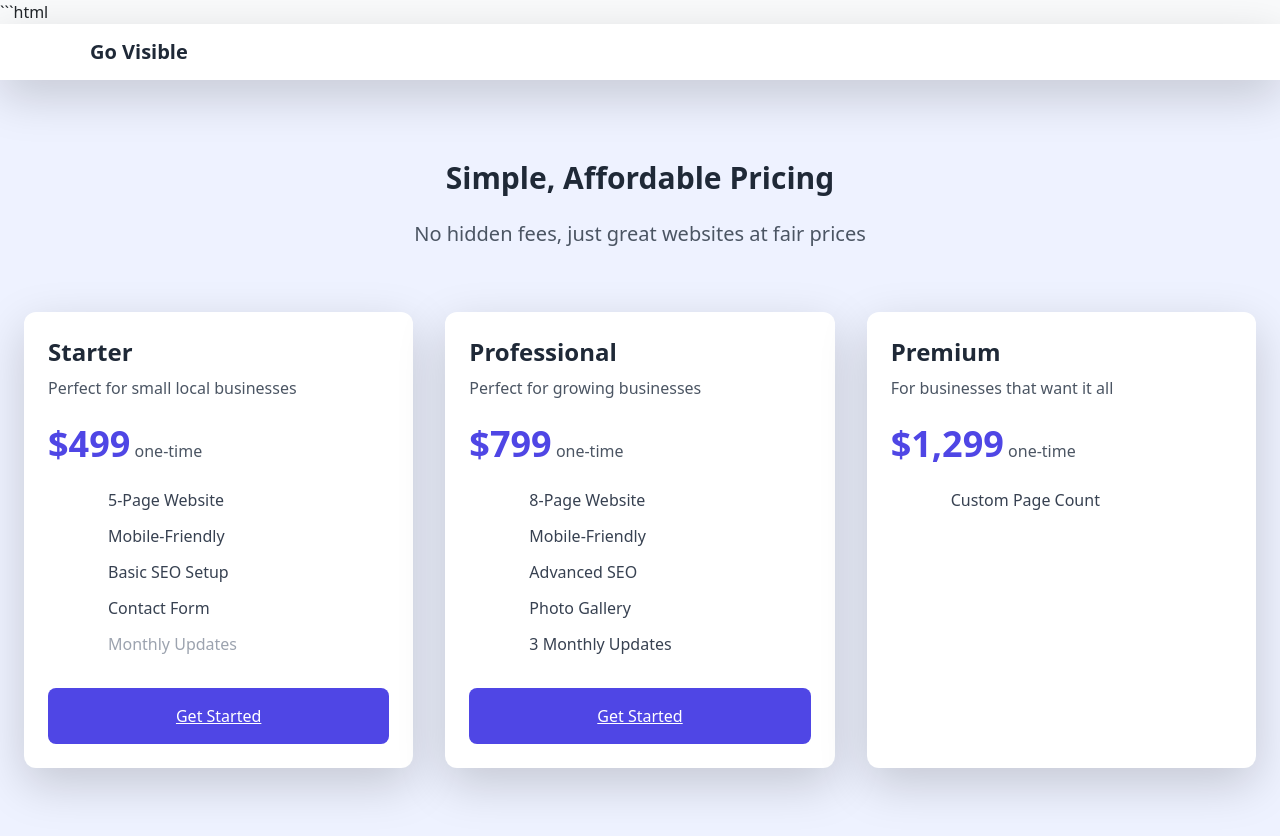
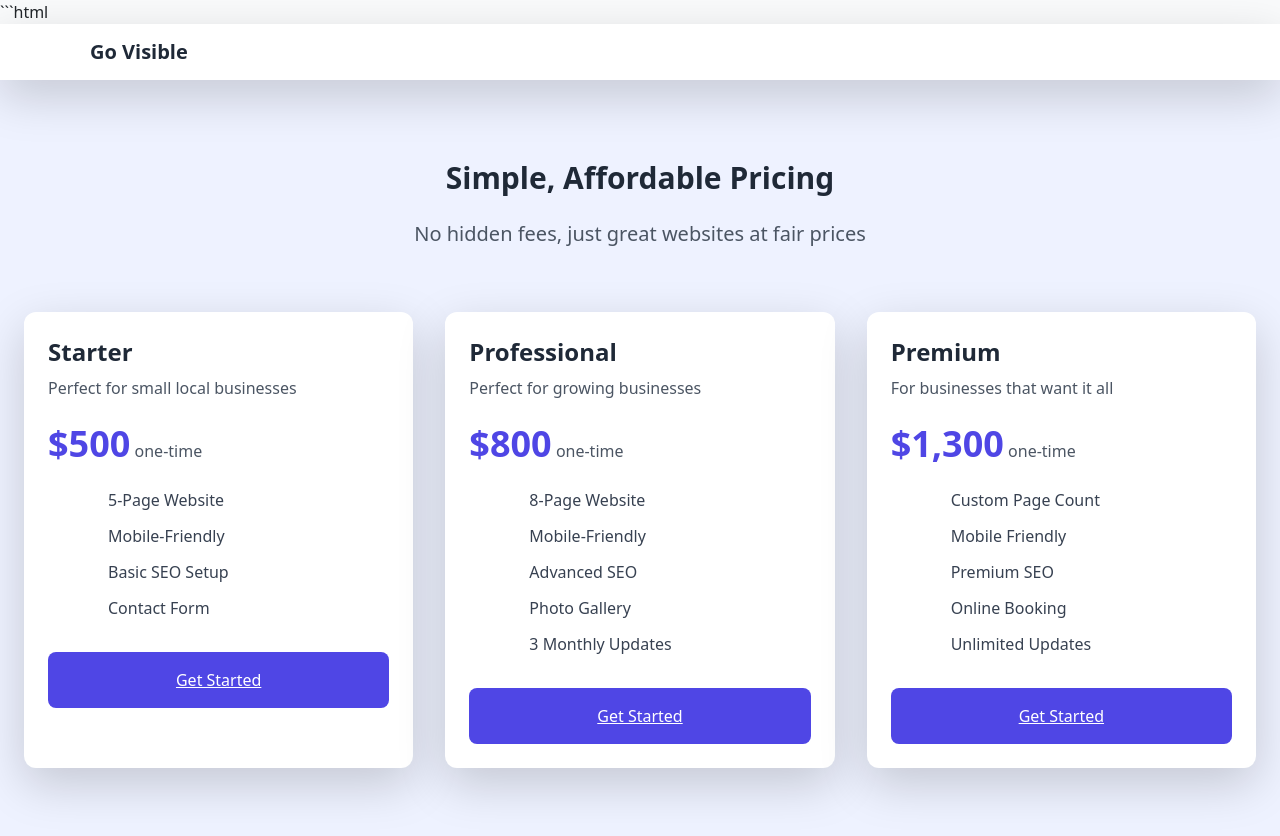
Before and after one commit to jacobd27/Finalprojectmvp, a plain HTML site: page pricing.html in a window 1280 px wide. Drawn offline with nearby package versions, Linux system fonts and the light colour scheme.

Commit message:
polished pricing section. added get started button and list under premium

```diff
--- a/pricing.html
+++ b/pricing.html
@@ -52,7 +52,7 @@
                         <h3 class="text-2xl font-bold text-gray-800 mb-2">Starter</h3>
                         <p class="text-gray-600 mb-6">Perfect for small local businesses</p>
                         <div class="mb-6">
-                            <span class="text-4xl font-bold text-indigo-600">$499</span>
+                            <span class="text-4xl font-bold text-indigo-600">$500</span>
                             <span class="text-gray-600">one-time</span>
                         </div>
                         <ul class="space-y-3 mb-8">
@@ -72,10 +72,6 @@
                                 <i data-feather="check" class="text-green-500 w-5 h-5 mr-2"></i>
                                 <span class="text-gray-700">Contact Form</span>
                             </li>
-                            <li class="flex items-center">
-                                <i data-feather="x" class="text-gray-400 w-5 h-5 mr-2"></i>
-                                <span class="text-gray-400">Monthly Updates</span>
-                            </li>
                         </ul>
                         <a href="get-started.html" class="block text-center bg-indigo-600 text-white px-6 py-3 rounded-lg font-medium hover:bg-indigo-700 transition duration-300">Get Started</a>
 </div>
@@ -85,7 +81,7 @@
                         <h3 class="text-2xl font-bold text-gray-800 mb-2">Professional</h3>
                         <p class="text-gray-600 mb-6">Perfect for growing businesses</p>
                         <div class="mb-6">
-                            <span class="text-4xl font-bold text-indigo-600">$799</span>
+                            <span class="text-4xl font-bold text-indigo-600">$800</span>
                             <span class="text-gray-600">one-time</span>
                         </div>
                         <ul class="space-y-3 mb-8">
@@ -119,7 +115,7 @@
                         <h3 class="text-2xl font-bold text-gray-800 mb-2">Premium</h3>
                         <p class="text-gray-600 mb-6">For businesses that want it all</p>
                         <div class="mb-6">
-                            <span class="text-4xl font-bold text-indigo-600">$1,299</span>
+                            <span class="text-4xl font-bold text-indigo-600">$1,300</span>
                             <span class="text-gray-600">one-time</span>
                         </div>
                         <ul class="space-y-3 mb-8">
@@ -127,3 +123,21 @@
                                 <i data-feather="check" class="text-green-500 w-5 h-5 mr-2"></i>
                                 <span class="text-gray-700">Custom Page Count</span>
                             </li>
+                            <li class="flex items-center">
+                                <i data-feather="check" class="text-green-500 w-5 h-5 mr-2"></i>
+                                <span class="text-gray-700">Mobile Friendly</span>
+                            </li>
+                            <li class="flex items-center">
+                                <i data-feather="check" class="text-green-500 w-5 h-5 mr-2"></i>
+                                <span class="text-gray-700">Premium SEO</span>
+                            </li>
+                            <li class="flex items-center">
+                                <i data-feather="check" class="text-green-500 w-5 h-5 mr-2"></i>
+                                <span class="text-gray-700">Online Booking</span>
+                            </li>
+                            <li class="flex items-center">
+                                <i data-feather="check" class="text-green-500 w-5 h-5 mr-2"></i>
+                                <span class="text-gray-700">Unlimited Updates</span>
+                            </li>
+                        </ul>
+                         <a href="get-started.html" class="block text-center bg-indigo-600 text-white px-6 py-3 rounded-lg font-medium hover:bg-indigo-700 transition duration-300">Get Started</a>
```
